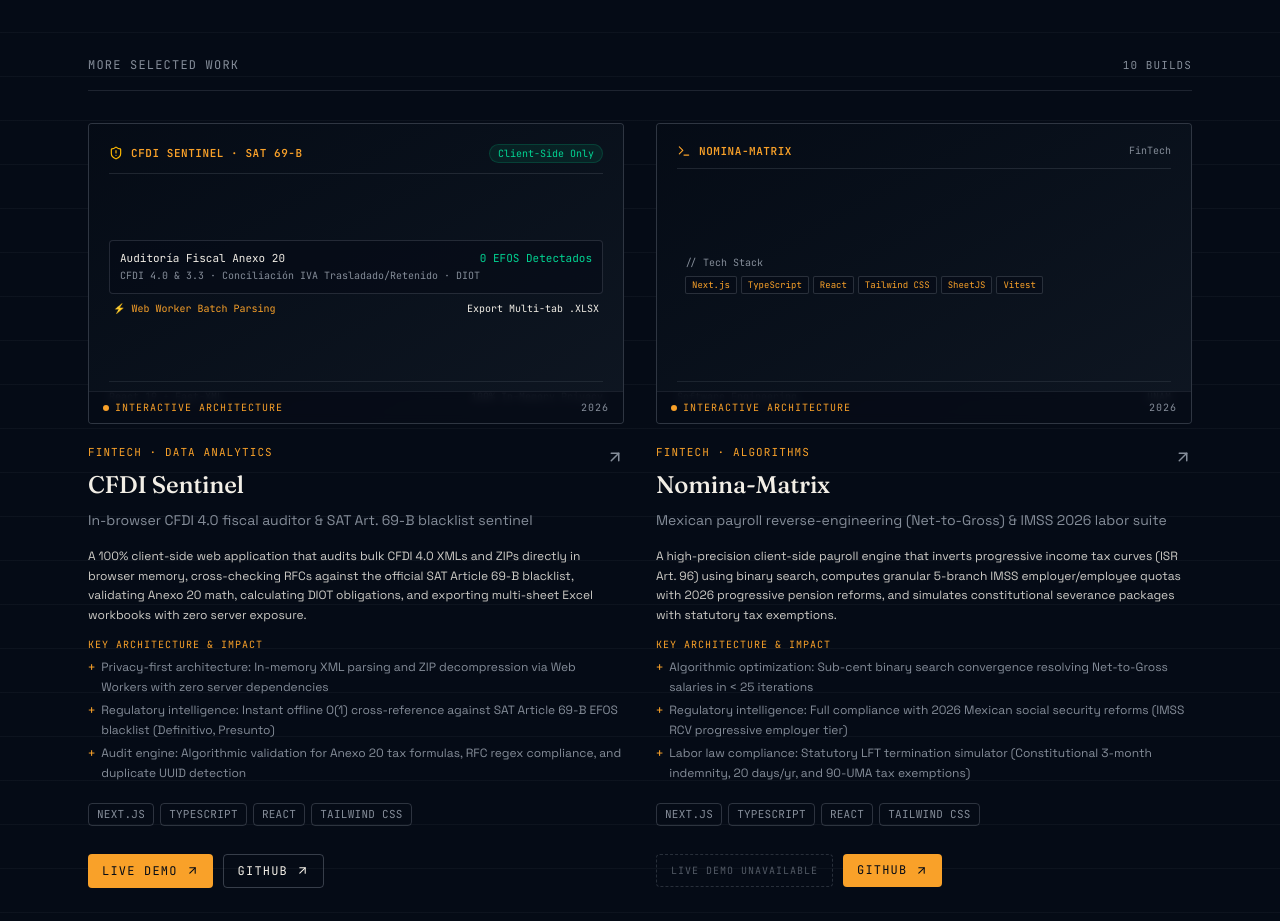
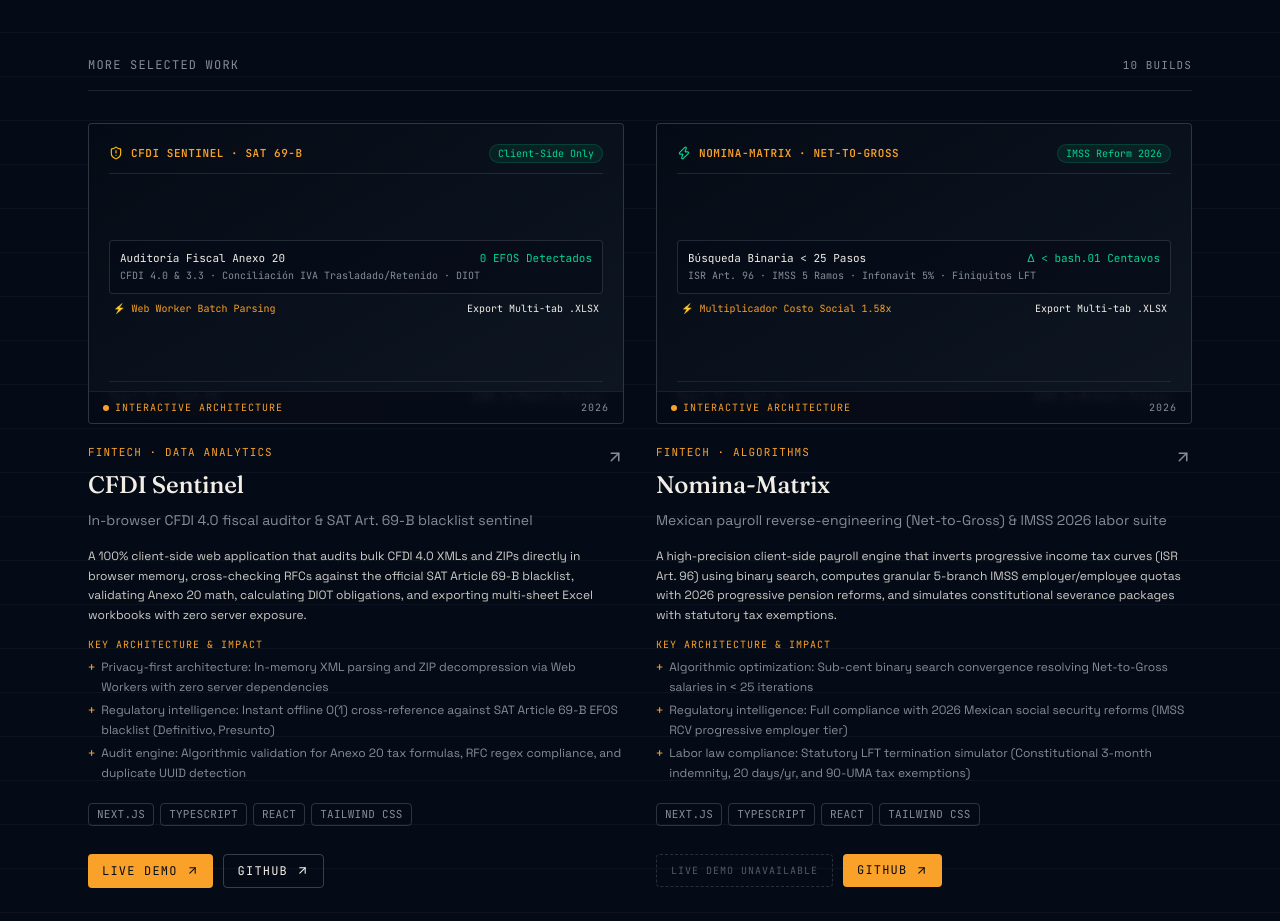
Before and after one commit to iamhuitron/portfolio, a Next.js app: page / in a window 1280 px wide. Shown: the part 2300-3221 px from the top of the page. Built offline with nearby package versions, Linux system fonts and the light colour scheme; no server answers.

Commit message:
feat(projects): add Nomina-Matrix interactive architecture graphic in ProjectVisual

```diff
--- a/components/ui/ProjectVisual.tsx
+++ b/components/ui/ProjectVisual.tsx
@@ -7,6 +7,7 @@
   FileSpreadsheet,
   Radio,
   ShieldAlert,
+  Zap,
   Terminal,
 } from "lucide-react";
 import type { Project } from "@/data/projects";
@@ -108,6 +109,46 @@
         <div className="flex items-center justify-between text-[10px] text-muted border-t border-line/20 pt-2">
           <span>React 19 + Fast-XML</span>
           <span>100% In-Memory Privacy</span>
+        </div>
+      </div>
+    );
+  }
+
+    if (project.slug === "nomina-matrix") {
+    return (
+      <div className="flex h-full w-full flex-col justify-between bg-gradient-to-br from-ink to-ink-soft p-5 font-mono text-xs">
+        <div className="flex items-center justify-between border-b border-line/25 pb-2.5">
+          <div className="flex items-center gap-2 text-accent">
+            <Zap size={14} className="text-emerald-400" />
+            <span className="text-[11px] uppercase tracking-wider font-semibold">
+              Nomina-Matrix · Net-to-Gross
+            </span>
+          </div>
+          <span className="rounded-full bg-emerald-500/10 px-2 py-0.5 text-[10px] text-emerald-400 border border-emerald-500/20">
+            IMSS Reform 2026
+          </span>
+        </div>
+
+        <div className="my-auto space-y-2">
+          <div className="rounded border border-line/30 bg-ink/60 p-2.5 space-y-1">
+            <div className="flex items-center justify-between text-[11px] text-paper">
+              <span>Búsqueda Binaria &lt; 25 Pasos</span>
+              <span className="text-emerald-400">Δ &lt; bash.01 Centavos</span>
+            </div>
+            <p className="text-[10px] text-muted">
+              ISR Art. 96 · IMSS 5 Ramos · Infonavit 5% · Finiquitos LFT
+            </p>
+          </div>
+
+          <div className="flex items-center justify-between text-[10px] text-muted px-1">
+            <span className="text-accent">⚡ Multiplicador Costo Social 1.58x</span>
+            <span className="text-paper">Export Multi-tab .XLSX</span>
+          </div>
+        </div>
+
+        <div className="flex items-center justify-between text-[10px] text-muted border-t border-line/20 pt-2">
+          <span>React 19 + Next.js</span>
+          <span>100% In-Browser Privacy</span>
         </div>
       </div>
     );
```
